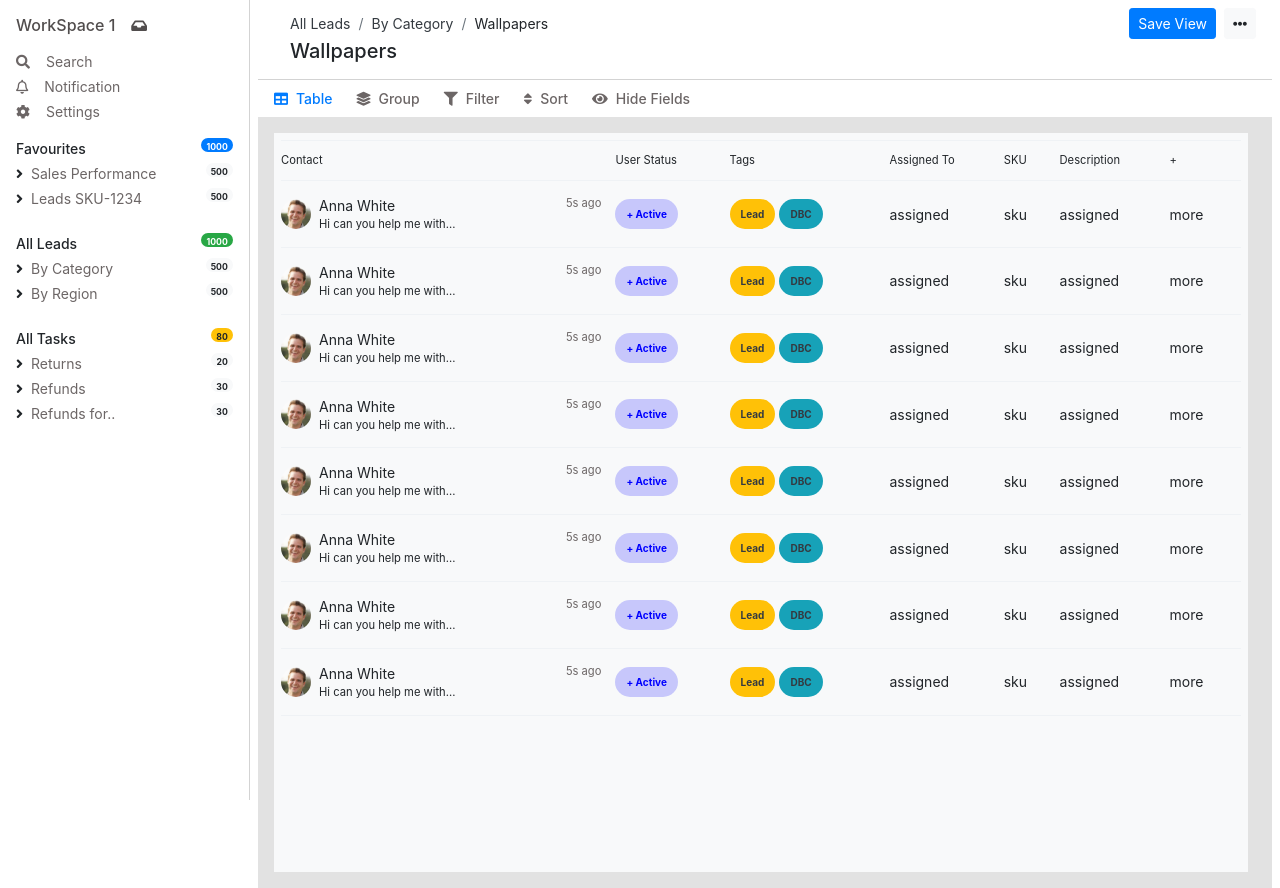
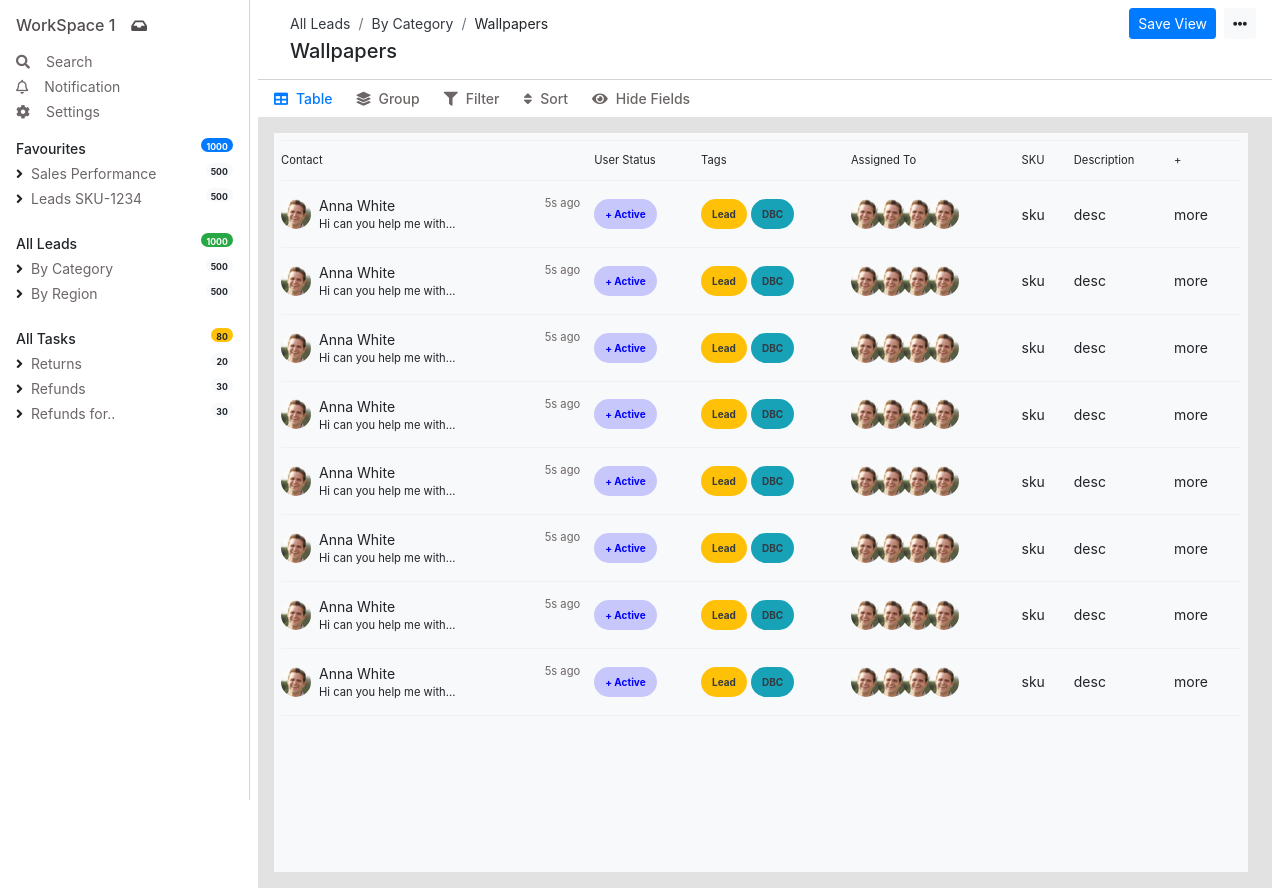
Before and after one commit to tanmaykaushik451/hcinbox, a React (Create React App) app: page / in a window 1280 px wide. Built offline with nearby package versions, Linux system fonts and the light colour scheme.

Commit message:
assigned cell

```diff
--- /dev/null
+++ b/src/pages/Home/components/Table/AssignedCell/AssignedCell.css
@@ -0,0 +1,11 @@
+.assignedcell-img {
+    height: 30px;
+    width: 30px;
+  }
+  .assignedcell-img img {
+    height: 100%;
+    width: 100%;
+    object-fit: cover;
+    border-radius: 50%;
+
+  }
--- a/src/pages/Home/components/Table/AssignedCell/AssignedCell.js
+++ b/src/pages/Home/components/Table/AssignedCell/AssignedCell.js
@@ -1,9 +1,23 @@
 import React from 'react'
+import sample from "../../../../../assets/sample.png"
+import "./AssignedCell.css"
+
 
 const AssignedCell = () => {
     return (
-        <div>
-            assigned
+        <div className="d-flex">
+        <div className="assignedcell-img">
+            <img src={sample} />
+        </div>
+        <div className="assignedcell-img" style={{marginLeft:"-4px"}}>
+            <img src={sample} />
+        </div>
+        <div className="assignedcell-img" style={{marginLeft:"-4px"}}>
+            <img src={sample} />
+        </div>
+        <div className="assignedcell-img"style={{marginLeft:"-4px"}}>
+            <img src={sample} />
+        </div>
         </div>
     )
 }
--- a/src/pages/Home/components/Table/columns.js
+++ b/src/pages/Home/components/Table/columns.js
@@ -4,6 +4,7 @@ import TagsCell from "./TagsCell/TagsCell"
 import AssignedCell from "./AssignedCell/AssignedCell"
 import SKUCell from "./SKUCell/SKUCell"
 import MoreCell from "./MoreCell/MoreCell"
+import DescriptionCell from "./DescriptionCell/DescriptionCell"
 
 export const COLUMNS =[
     {
@@ -43,7 +44,7 @@ export const COLUMNS =[
         Header : 'Description',
         accessor :'description',
         Cell: ()=>{
-            return <AssignedCell/>         }
+            return <DescriptionCell/>         }
     },
     {
         Header : '+',
```
